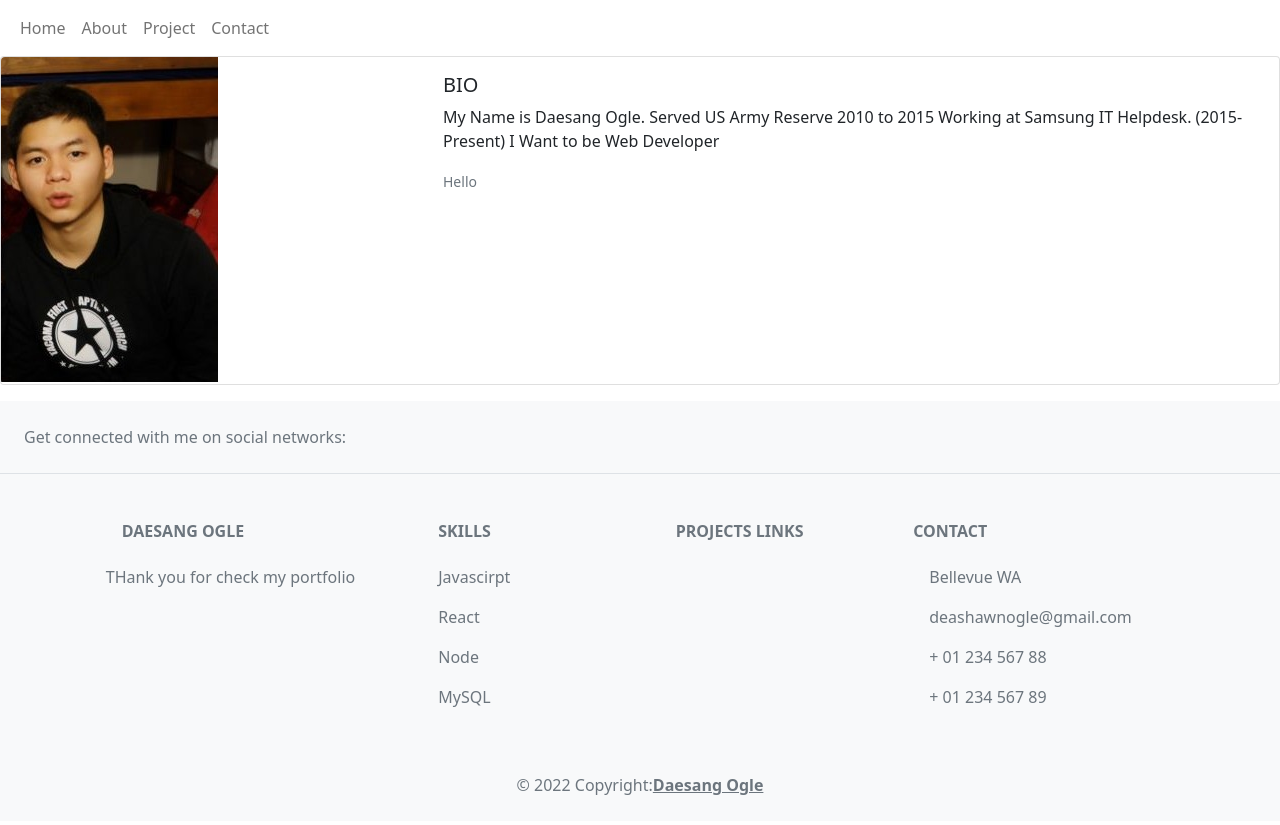
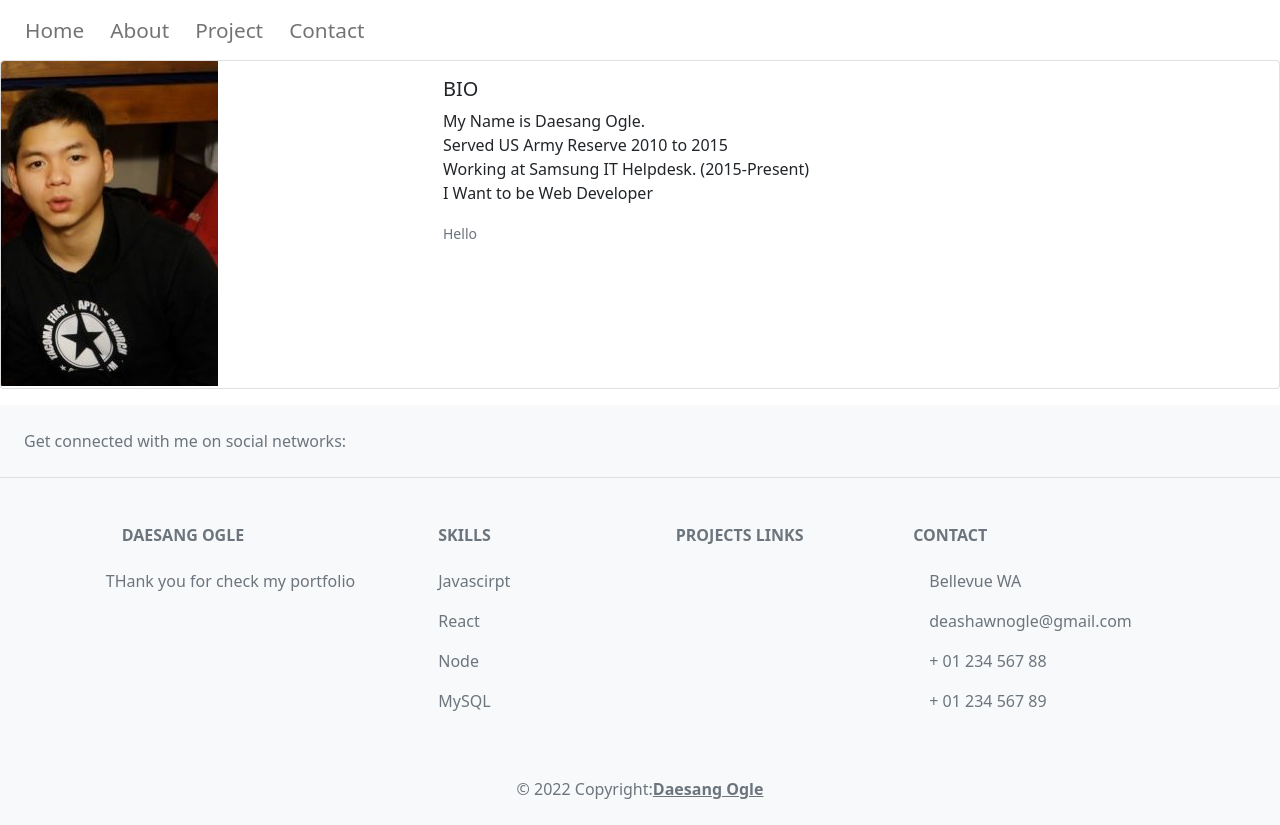
Before and after one commit to deashawnogle/React-Portfolio, a React (Create React App) app: page / in a window 1280 px wide. Built offline with nearby package versions, Linux system fonts and the light colour scheme.

Commit message:
add css files

```diff
--- a/src/components/About.jsx
+++ b/src/components/About.jsx
@@ -1,3 +1,6 @@
+import 'bootstrap/dist/css/bootstrap.min.css'
+import '../styles/About.css';
+
 
 function About() {
   return (
@@ -6,8 +9,8 @@ function About() {
           <div div class="row g-0">
             <div class="col-md-4">
               <img
-                src="images/Daesang.jpg"
-                alt="Trendy Pants and Shoes"
+                src="../images/Daesang.jpg"
+                alt="Daesang"
                 class="img-fluid rounded-start"
               />
             </div>
@@ -15,10 +18,10 @@ function About() {
               <div class="card-body">
                 <h5 class="card-title">BIO</h5>
                 <p class="card-text">
-                    My Name is Daesang Ogle.
-                    Served US Army Reserve 2010 to 2015
-                    Working at Samsung IT Helpdesk. (2015-Present)
-                    I Want to be Web Developer
+                    My Name is Daesang Ogle. <br></br>
+                    Served US Army Reserve 2010 to 2015 <br></br>
+                    Working at Samsung IT Helpdesk. (2015-Present) <br></br>
+                    I Want to be Web Developer <br></br>
                 </p>
                 <p class="card-text">
                   <small class="text-muted">Hello</small>
--- a/src/components/Header.jsx
+++ b/src/components/Header.jsx
@@ -1,4 +1,5 @@
 import 'bootstrap/dist/css/bootstrap.min.css'
+import '../styles/Header.css';
 
 
 
--- a/src/components/Project.jsx
+++ b/src/components/Project.jsx
@@ -1,4 +1,5 @@
 import 'bootstrap/dist/css/bootstrap.min.css'
+import '../styles/Project.css';
 
 const projects = [
     {
--- /dev/null
+++ b/src/styles/About.css
@@ -0,0 +1,12 @@
+.navbar {
+  background: #6a1b9a;
+  height: 60px;
+}
+
+.navbar a {
+  color: white;
+  font-size: 1.3rem;
+  text-decoration: none;
+  margin: 5px;
+  line-height: 3;
+}
--- /dev/null
+++ b/src/styles/Header.css
@@ -0,0 +1,12 @@
+.header {
+  background: #b71775;
+  height: 200px;
+}
+
+.header h1 {
+  margin: 0;
+  padding-top: 75px;
+  text-align: center;
+  color: white;
+  font-size: 3rem;
+}
--- /dev/null
+++ b/src/styles/Project.css
@@ -0,0 +1,8 @@
+.section {
+  background: #f3e5f5;
+  padding: 20px;
+}
+
+.section h2 {
+  text-align: center;
+}
```
Also changed, not shown: src/components/Container.jsx (deleted, +0 -29 lines).
